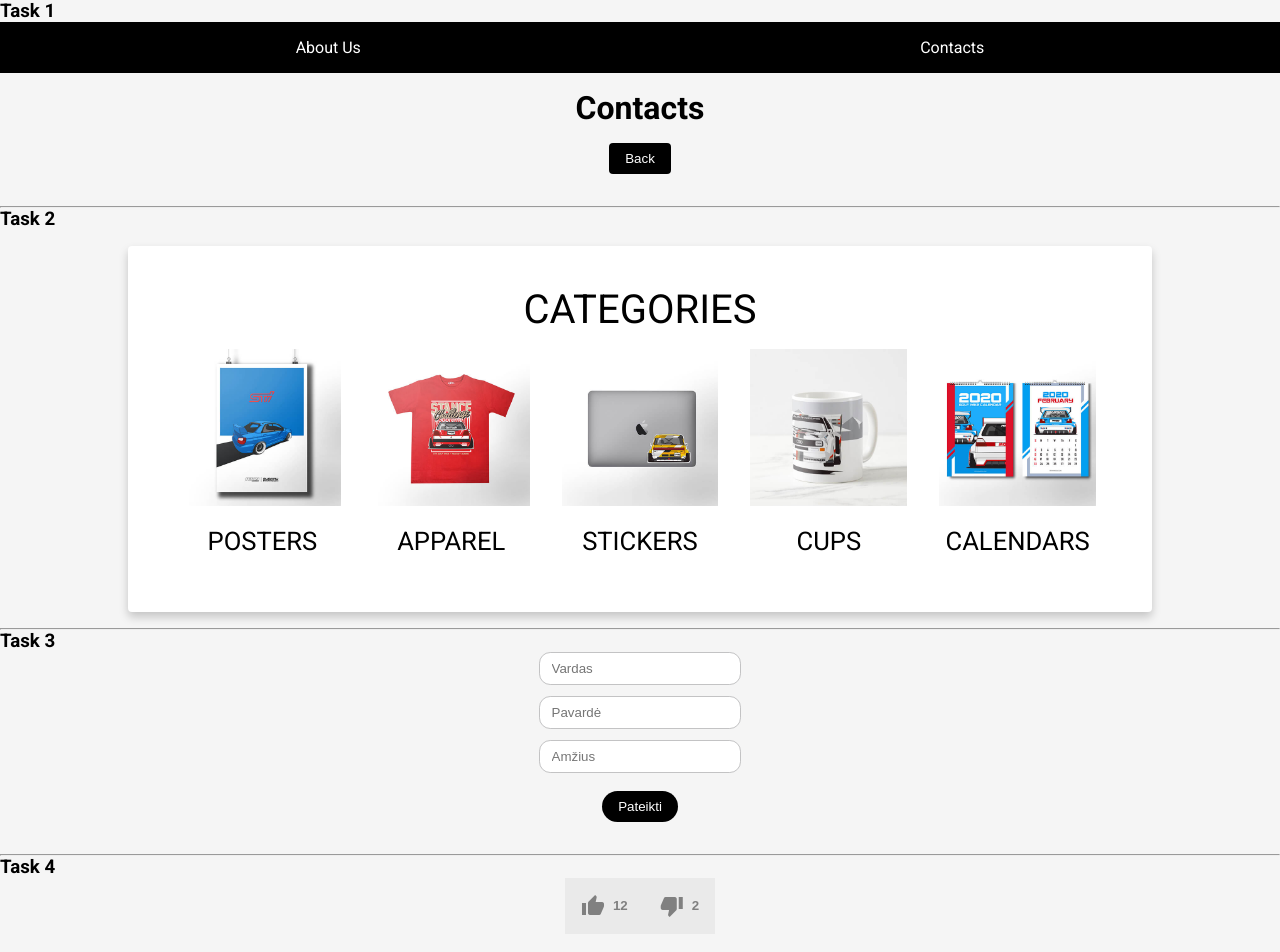
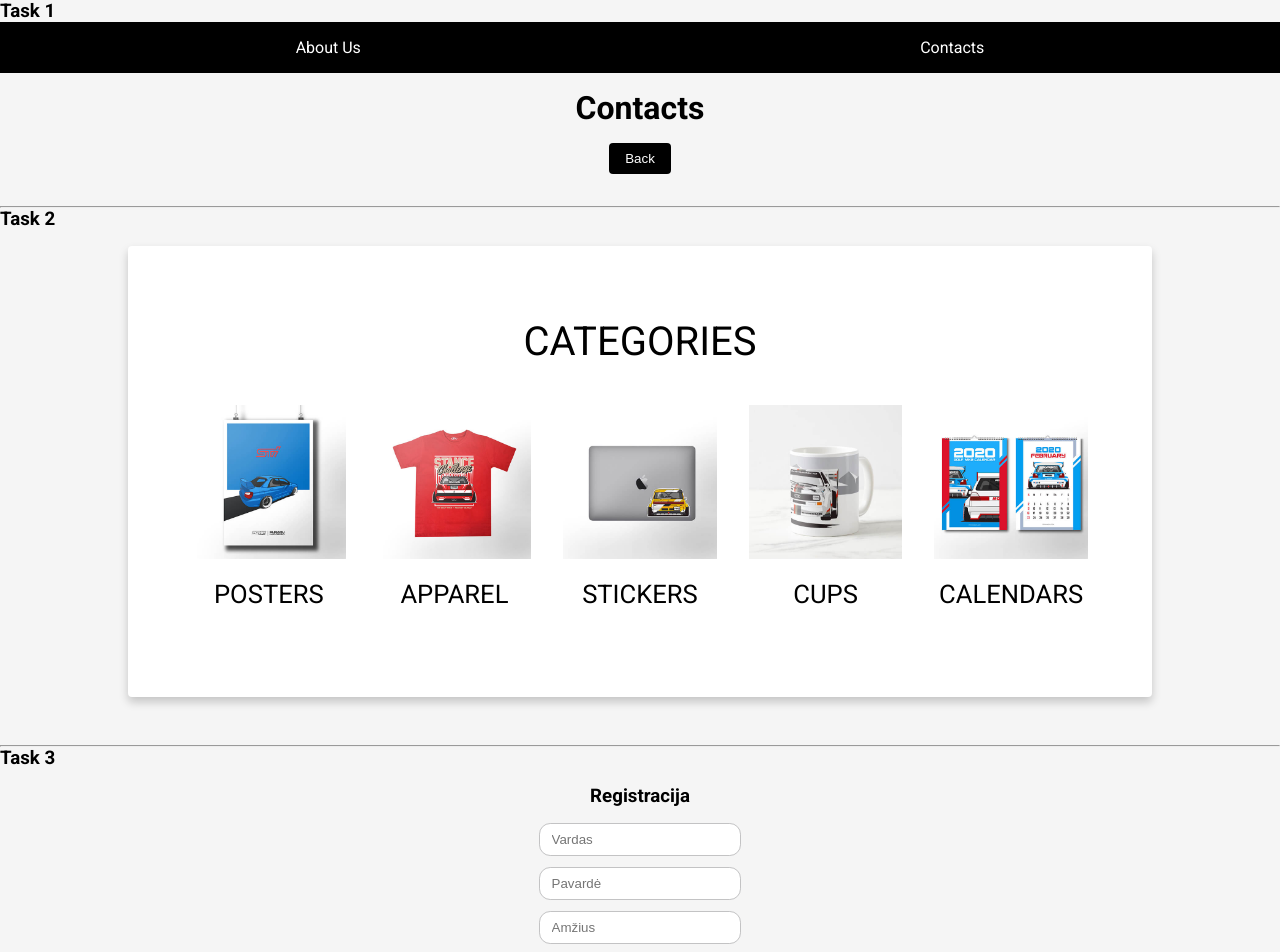
Before and after one commit to twomooncakes/react-test, a React (Create React App) app: page /contacts in a window 1280 px wide. Shown: the top 952 px of the page. Built offline with nearby package versions, Linux system fonts and the light colour scheme; no server answers.

Commit message:
Style form feedback messages for task3, minor improvements for task2 and task6

```diff
--- a/src/App.css
+++ b/src/App.css
@@ -19,3 +19,12 @@ a {
 button {
     cursor: pointer;
 }
+
+/* Remove ugly number input buttons */
+input::-webkit-outer-spin-button,
+input::-webkit-inner-spin-button {
+    -webkit-appearance: none;
+}
+input[type=number] {
+    -moz-appearance: textfield;
+}
--- a/src/exam-tasks/task-2/Categories.module.css
+++ b/src/exam-tasks/task-2/Categories.module.css
@@ -2,11 +2,13 @@
     box-shadow: rgba(0,0,0,0.2) 0 5px 10px;
     border-radius: .25rem;
     background-color: white;
-    padding: 2.5rem;
+    padding: 4.5rem 3rem;
+    margin-bottom: 3rem;
 }
 
 .container h1 {
     font-size: 2.5rem;
+    margin-bottom: 1.5rem;
 }
 
 .container h2 {
--- a/src/exam-tasks/task-3/Form.jsx
+++ b/src/exam-tasks/task-3/Form.jsx
@@ -8,6 +8,8 @@ function Form() {
 
     const [formData, setFormData] = useState({});
     const [message, setMessage] = useState(false);
+
+    const isAdult = formData.age >= 18;
 
     const handleSubmit = (event) => {
         event.preventDefault();
@@ -22,11 +24,12 @@ function Form() {
 
     return (
         <form className={css['reg-form']} onSubmit={handleSubmit}>
+            <h3>Registracija</h3>
             <input type="text" placeholder="Vardas" onChange={(e) => setFirstName(e.target.value)} />
             <input type="text" placeholder="Pavardė" onChange={(e) => setLastName(e.target.value)}/>
             <input type="number" placeholder="Amžius" onChange={(e) => setAge(e.target.value)}/>
             <button className={css['reg-btn']}>Pateikti</button>
-            {message && <div>{formData.age >= 18 ? "Dėkojame, kad užsiregistravote" : "Deja, registracija negalima. Registruotis galima tik nuo 18 metų"}</div>}
+            {message && <div className={`${css.message} ${isAdult ? css.success : css.error}`}>{isAdult ? "Dėkojame, kad užsiregistravote" : "Deja, registracija negalima. Registruotis galima tik nuo 18 metų"}</div>}
         </form>
     );
 }
--- a/src/exam-tasks/task-3/Form.module.css
+++ b/src/exam-tasks/task-3/Form.module.css
@@ -1,8 +1,13 @@
 .reg-form {
-    margin: 0 20% 1rem;
+    margin: 1rem 20% 1rem;
+    padding-bottom: 1.5rem;
     display: flex;
     flex-direction: column;
     align-items: center;
+}
+
+.reg-form h3 {
+    margin-bottom: 1rem;
 }
 
 .reg-form input {
@@ -20,3 +25,17 @@
     margin: 0.4rem 0 1rem;
     padding: 0.5rem 1rem;
 }
+
+.message {
+    font-size: 0.9rem;
+    position: absolute;
+    bottom: -2.4rem;
+}
+
+.success {
+    color: green;
+}
+
+.error {
+    color: rgb(214, 53, 24);
+}
--- a/src/exam-tasks/task-6/Task6.js
+++ b/src/exam-tasks/task-6/Task6.js
@@ -30,7 +30,7 @@ function Task6() {
                 <tbody>
                     {users.length > 0 && users.map((user) => {
                         return (
-                            <tr>
+                            <tr key={user.id}>
                                 <td>{user.name}</td>
                                 <td>{user.email}</td>
                                 <td>{`${user.address.street}, ${user.address.city}`}</td>
```
